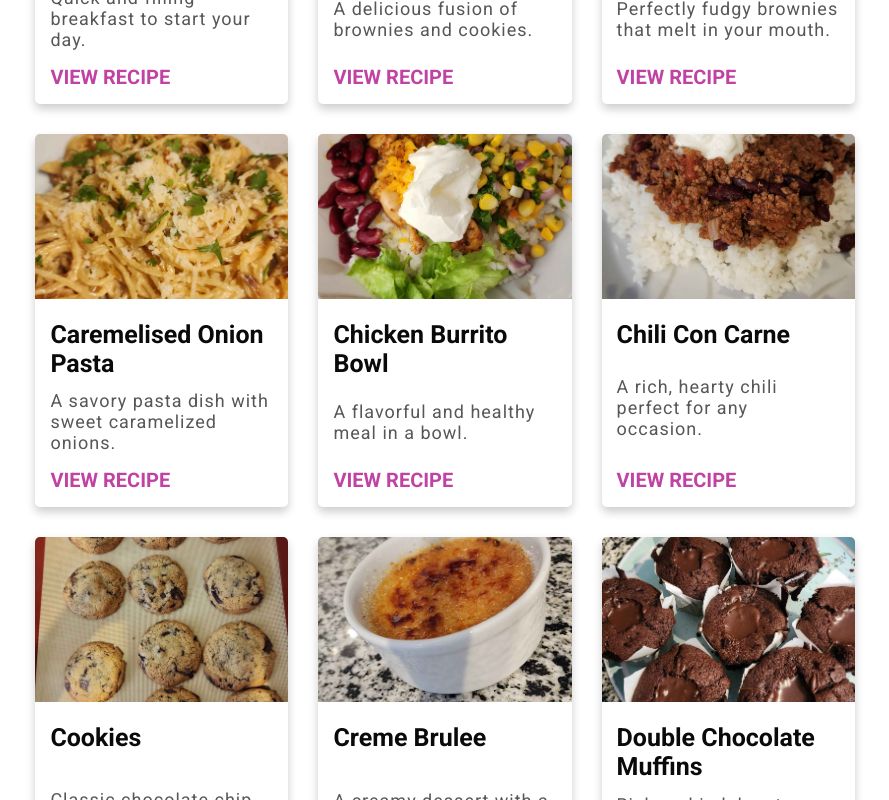
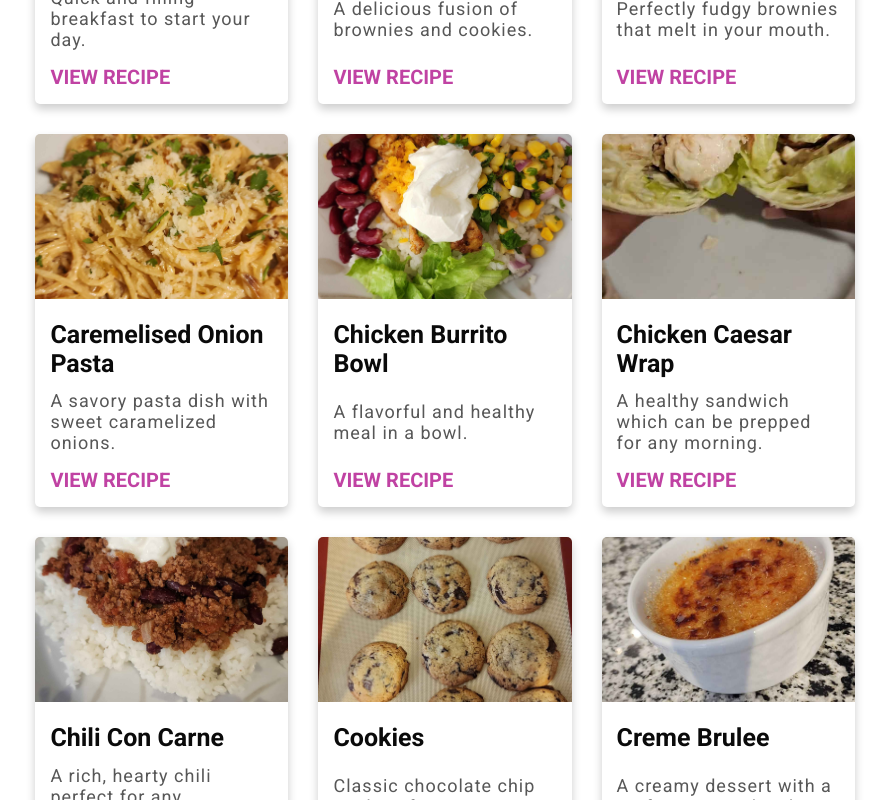
Before and after one commit to Abdallah1321/recipe-app, a React (Create React App) app: page /recipes in a window 1280 px wide. Shown: the part 600-1400 px from the top of the page, without its empty margins (195-1084 px from the left). Built offline with nearby package versions, Linux system fonts and the light colour scheme.

Commit message:
Added chicken caesar

```diff
--- a/src/assets/data.js
+++ b/src/assets/data.js
@@ -673,7 +673,7 @@ const recipeData = [
       "Heat oil to 180C, for about 5 minutes or until golden brown and crispy.",
       "Enjoy!!",
     ],
-    prepTime: "20 minutse",
+    prepTime: "20 minutes",
     cookTime: "10 minutes",
     servings: "5",
     notes: "",
@@ -685,7 +685,6 @@ const recipeData = [
     desc: "Rich and indulgent double chocolate muffins.",
     img: "/img/foodPics/muffins.jpg",
     filters: ["Dessert"],
-
     ingredients: [
       {
         title: "For Muffins",
@@ -1060,6 +1059,50 @@ const recipeData = [
     notes: "",
     video: "https://www.tiktok.com/embed/7437501574441749768",
   },
+  {
+    name: "Chicken Caesar Wrap",
+    slug: "caesar-wrap",
+    desc: "A healthy sandwich which can be prepped for any morning.",
+    img: "/img/foodPics/caesarwrap.jpg",
+    filters: ["Healthy", "Breakfast"],
+    ingredients: [
+      {
+        items: [
+          "2 skinless boneless chicken breasts",
+          "2 tbsp olive oil",
+          "Juice of 1 lemon",
+          "1/2 tsp garlic powder",
+          "1 tsp zaatar",
+          "1/2 tsp salt",
+          "1/2 tsp pepper",
+          "2 cups shredded lettuce",
+          "1/4 cup low fat greek yogurt",
+          "1 tbsp light mayo",
+          "1 tsp dijon mustard",
+          "1 tsp worcestershire sauce",
+          "2 tbsp grated parmesean cheese",
+          "Pinch of salt",
+          "Pinch of pepper",
+          "2 large tortillas",
+        ],
+      },
+    ],
+    steps: [
+      "Mix chicken in a bowl with olive oil, lemon juice, garlic powder, zaatar, salt and pepper. Let sit for at least 15 minutes",
+      "Heat a pan on high heat. Sear the chicken ofor 6-8 minutes per side until cooked. Let chicken rest for 10 minutes.",
+      "In the meantime, mix yogurt, mayo, mustard, worcetershire, parmesean, salt and pepper in a bowl. Set aside",
+      "Mix your lettuce with your homemade caesar dressing.",
+      "Cut your chicken into strips.",
+      "Grab 1 of your tortillas and place the lettuce and chicken. Wrap your burrito and toast on a pan seam side down so it becomes sealed.",
+      "Enjoy!!",
+    ],
+    prepTime: "20 minutes",
+    cookTime: "15 minutes",
+    servings: "2 Burritos",
+    notes:
+      "You can use store bought caesar dressing, however this dressing is lower in calories and has more protein from the greek yogurt so it is a good and healthy substitute. You can make these burritos and store them in the fridge overnight to eat in the morning.",
+    video: "https://www.tiktok.com/embed/7437501574441749768",
+  },
 ];
 
 export default recipeData;
```
Also changed, not shown: public/img/FoodPics/caesarwrap.jpg (added).
